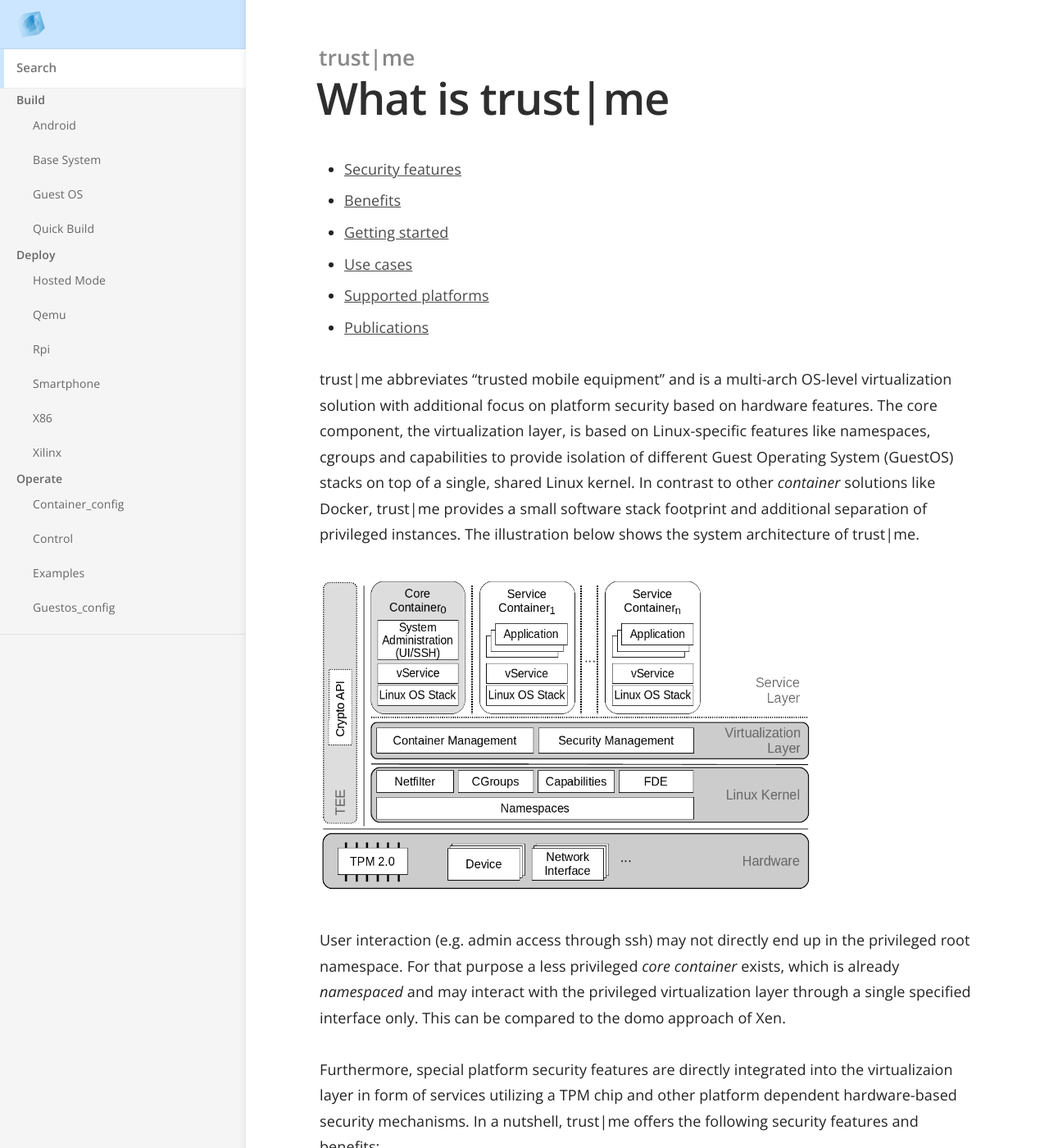
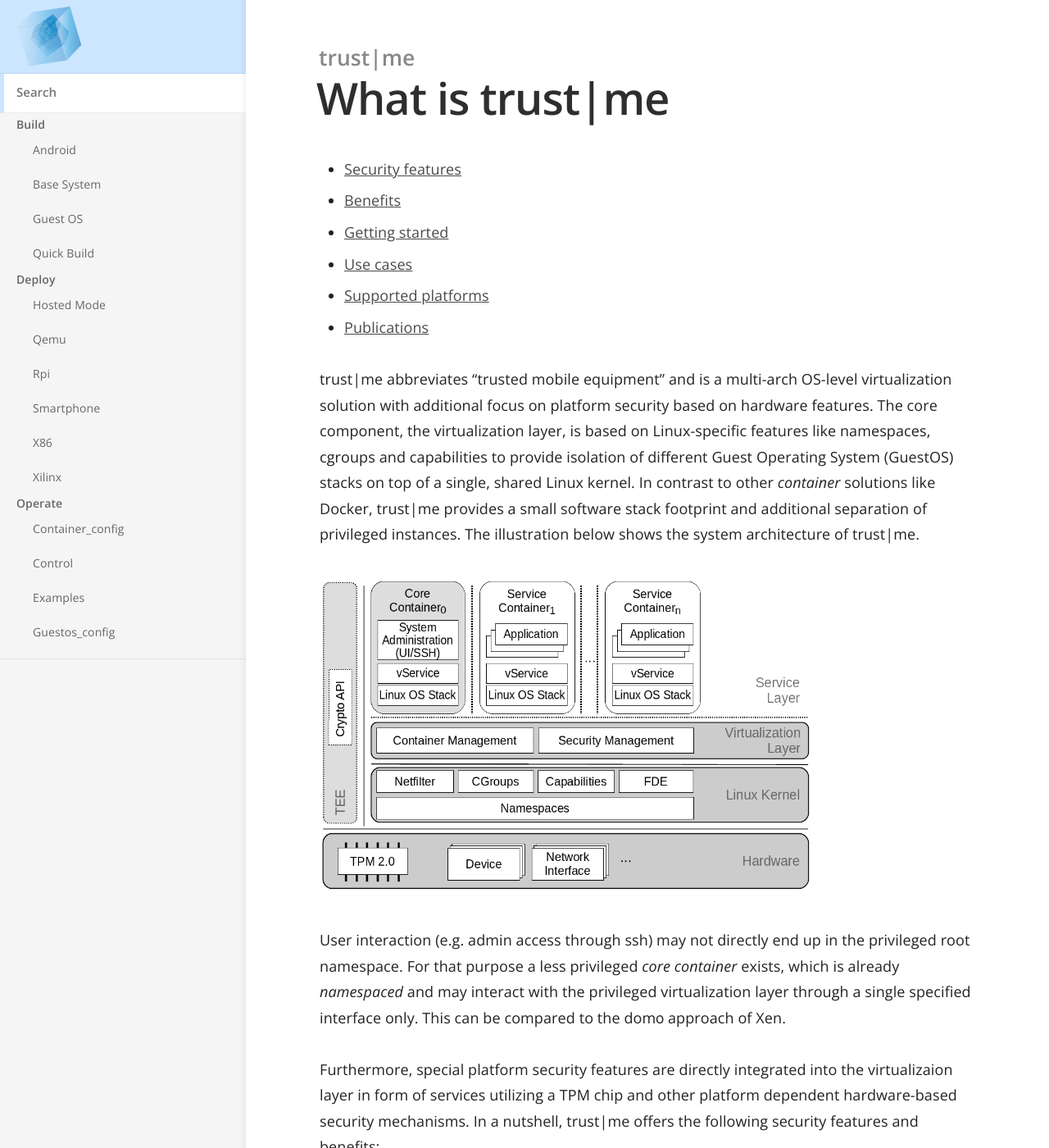
Before and after one commit to trustm3/trustm3.github.io, a Jekyll site: the page built from index.md, in a window 1280 px wide and 1400 px high. Shown: the whole window at 82% size. Built offline with Jekyll 4.4.1, drawn with Linux system fonts in a browser that asks for light colours.

Commit message:
Increase logo szie in Navbar

```diff
--- a/_sass/_layout.scss
+++ b/_sass/_layout.scss
@@ -76,7 +76,7 @@ body {
 }
 
 header {
-	$emblem-size: 35px;
+	$emblem-size: 80px;
 	$emblem-vertical-padding: ($nav-header-height - $emblem-size) / 2;
 	$emblem-horizontal-padding: $space;
 
--- a/css/main.scss
+++ b/css/main.scss
@@ -14,7 +14,7 @@ $brand-colour: #cce6ff;
 $brand-colour-light: mix($brand-colour, $content-background-color, 10%);
 
 $nav-header-background-color: $brand-colour;
-$nav-header-height: 60px;
+$nav-header-height: 90px;
 $nav-background-color: #f5f5f5;
 $nav-width: 300px;
 
```
